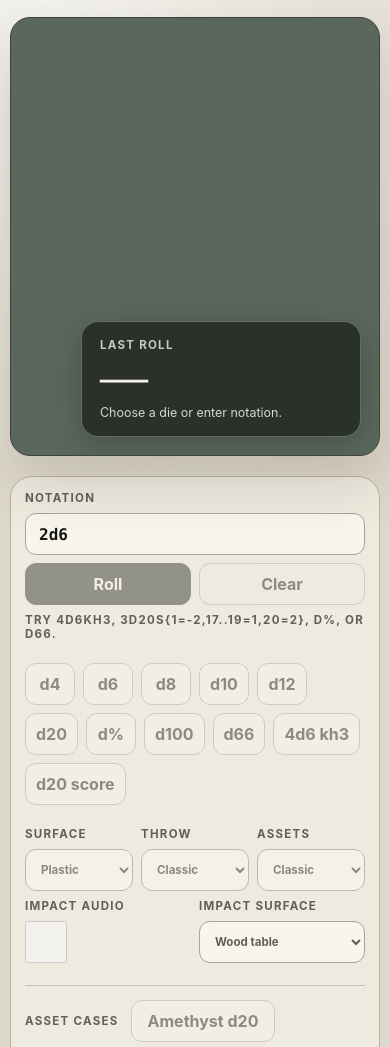
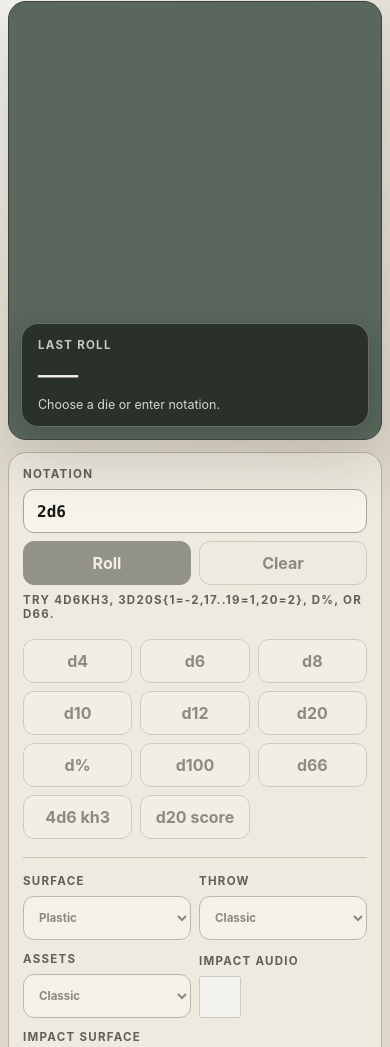
Before and after one commit to creepiest-space/dice-o-rolla, a website with bundled scripts: page apps/dice-demo/index.html in a window 390 px wide. Shown: the part 134-1181 px from the top of the page. Built offline with nearby package versions, Linux system fonts and the light colour scheme; files whose address does not match are found by name; what @dice-o-rolla/dice-core would draw is missing.

Commit message:
feat(demo): make interface responsive

```diff
--- a/apps/dice-demo/src/styles.css
+++ b/apps/dice-demo/src/styles.css
@@ -12,7 +12,9 @@
 body {
   min-width: 320px;
   min-height: 100vh;
+  min-height: 100dvh;
   margin: 0;
+  overflow-x: hidden;
   background: radial-gradient(circle at 12% 8%, rgb(255 255 255 / 72%), transparent 34rem), #ded8ca;
 }
 
@@ -36,7 +38,7 @@ button:disabled {
 .shell {
   width: min(1120px, calc(100% - 32px));
   margin: 0 auto;
-  padding: 32px 0 48px;
+  padding: 32px 0 max(48px, env(safe-area-inset-bottom));
 }
 
 .hero {
@@ -72,6 +74,7 @@ h1 {
 }
 
 .status {
+  overflow-wrap: anywhere;
   max-width: 26rem;
   margin: 0;
   padding: 9px 13px;
@@ -91,7 +94,7 @@ h1 {
 .tray-panel {
   position: relative;
   overflow: hidden;
-  min-height: 58vh;
+  height: clamp(420px, 58svh, 640px);
   border: 1px solid #3f423c;
   border-radius: 28px;
   background: #59675c;
@@ -105,6 +108,8 @@ h1 {
 
 .tray canvas {
   display: block;
+  width: 100%;
+  height: 100%;
 }
 
 .result {
@@ -113,7 +118,7 @@ h1 {
   right: 18px;
   bottom: 18px;
   display: grid;
-  min-width: min(280px, calc(100% - 36px));
+  width: min(360px, calc(100% - 36px));
   padding: 16px 18px;
   border: 1px solid rgb(255 255 255 / 28%);
   border-radius: 17px;
@@ -135,19 +140,17 @@ h1 {
 }
 
 .result span:last-child {
-  overflow: hidden;
   margin-top: 5px;
   color: #d6d7ce;
   font-size: 0.78rem;
-  text-overflow: ellipsis;
-  white-space: nowrap;
+  overflow-wrap: anywhere;
 }
 
 .controls {
   display: grid;
-  grid-template-columns: minmax(300px, 1.6fr) minmax(260px, 1fr) auto;
+  grid-template-columns: minmax(280px, 1.2fr) minmax(280px, 1fr);
   gap: 22px;
-  align-items: end;
+  align-items: start;
   margin-top: 20px;
   padding: 20px;
   border: 1px solid #b9b2a3;
@@ -187,17 +190,36 @@ h1 {
   accent-color: #4e326d;
 }
 
-.input-row,
-.shortcuts,
-.settings {
+.input-row {
   display: flex;
   gap: 8px;
+}
+
+.shortcuts {
+  display: grid;
+  grid-template-columns: repeat(4, minmax(0, 1fr));
+  gap: 8px;
+}
+
+.settings {
+  grid-column: 1 / -1;
+  display: grid;
+  grid-template-columns: repeat(5, minmax(0, 1fr));
+  gap: 12px;
+  align-items: end;
+  padding-top: 16px;
+  border-top: 1px solid #c9c2b4;
+}
+
+.settings label,
+.settings select {
+  min-width: 0;
 }
 
 input,
 select,
 button {
-  min-height: 42px;
+  min-height: 44px;
   border: 1px solid #aaa496;
   border-radius: 11px;
   background: #f8f5ed;
@@ -222,6 +244,13 @@ select:hover {
   border-color: #4d4a43;
 }
 
+button:focus-visible,
+input:focus-visible,
+select:focus-visible {
+  outline: 3px solid rgb(78 50 109 / 34%);
+  outline-offset: 2px;
+}
+
 .primary {
   border-color: #242820;
   background: #242820;
@@ -232,56 +261,78 @@ select:hover {
   background: transparent;
 }
 
-.shortcuts {
-  flex-wrap: wrap;
-}
-
 .shortcuts button {
-  min-width: 50px;
+  min-width: 0;
   padding: 0 10px;
 }
 
-.settings {
-  align-items: end;
-}
-
 select {
-  min-width: 108px;
+  width: 100%;
+  min-width: 0;
   padding: 0 32px 0 11px;
+  text-overflow: ellipsis;
 }
 
 @media (max-width: 880px) {
   .controls {
-    grid-template-columns: 1fr 1fr;
+    grid-template-columns: minmax(0, 1fr);
   }
 
   .roll-form {
-    grid-column: 1 / -1;
+    grid-column: auto;
+  }
+
+  .shortcuts {
+    grid-template-columns: repeat(6, minmax(0, 1fr));
+  }
+
+  .settings {
+    grid-column: auto;
+    grid-template-columns: repeat(3, minmax(0, 1fr));
   }
 }
 
 @media (max-width: 580px) {
   .shell {
-    width: min(100% - 20px, 1120px);
-    padding-top: 20px;
+    width: min(100% - 16px, 1120px);
+    padding-top: max(16px, env(safe-area-inset-top));
   }
 
   .hero {
     display: grid;
+    gap: 16px;
+    margin-bottom: 16px;
   }
 
   .status {
+    width: 100%;
+    max-width: none;
     text-align: left;
   }
 
   .tray-panel {
-    min-height: 52vh;
-    border-radius: 20px;
+    height: clamp(340px, 52svh, 480px);
+    border-radius: 18px;
+  }
+
+  .result {
+    right: 12px;
+    bottom: 12px;
+    left: 12px;
+    width: auto;
+    padding: 14px 16px;
+  }
+
+  .result strong {
+    font-size: 2.5rem;
   }
 
   .controls {
+    gap: 18px;
     grid-template-columns: 1fr;
+    margin-top: 12px;
     padding: 14px;
+    border-radius: 18px;
   }
 
   .roll-form {
@@ -300,12 +351,52 @@ select {
     flex: 1;
   }
 
-  .settings {
-    flex-wrap: wrap;
+  .shortcuts {
+    grid-template-columns: repeat(3, minmax(0, 1fr));
   }
 
-  .settings label,
-  .settings select {
-    flex: 1;
+  .settings {
+    grid-template-columns: repeat(2, minmax(0, 1fr));
+    gap: 12px 8px;
+  }
+
+  .asset-cases > span {
+    flex-basis: 100%;
+    margin-bottom: 2px;
+  }
+
+  .asset-cases button {
+    flex: 1 1 9rem;
+    padding-inline: 12px;
   }
 }
+
+@media (max-width: 380px) {
+  h1 {
+    font-size: 2.55rem;
+  }
+
+  .settings {
+    grid-template-columns: 1fr;
+  }
+
+  .audio-toggle {
+    grid-template-columns: 1fr auto;
+    align-items: center;
+  }
+
+  .shortcuts {
+    grid-template-columns: repeat(2, minmax(0, 1fr));
+  }
+}
+
+@media (prefers-reduced-motion: reduce) {
+  *,
+  *::before,
+  *::after {
+    scroll-behavior: auto !important;
+    transition-duration: 0.01ms !important;
+    animation-duration: 0.01ms !important;
+    animation-iteration-count: 1 !important;
+  }
+}
```
Also changed, not shown: apps/dice-demo/e2e/dice-demo.spec.ts (+39 -0 lines).
